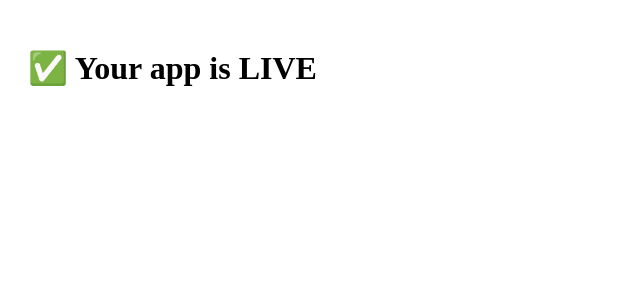
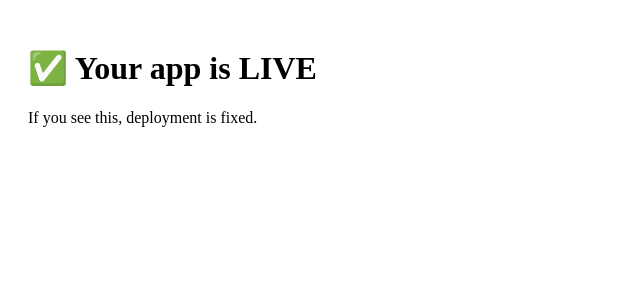
Before and after one commit to megellio/cscp-study-app, a Next.js app: page / in a window 1280 px wide. Shown: the top 300 px of the page, without its empty margins (0-640 px from the left). Built offline with nearby package versions, Linux system fonts and the light colour scheme.

Commit message:
Update page.jsx

```diff
--- a/app/page.jsx
+++ b/app/page.jsx
@@ -4,6 +4,8 @@ export default function Page() {
   return (
     <div style={{ padding: 20 }}>
       <h1>✅ Your app is LIVE</h1>
+      <p>If you see this, deployment is fixed.</p>
     </div>
   );
 }
+``
```
